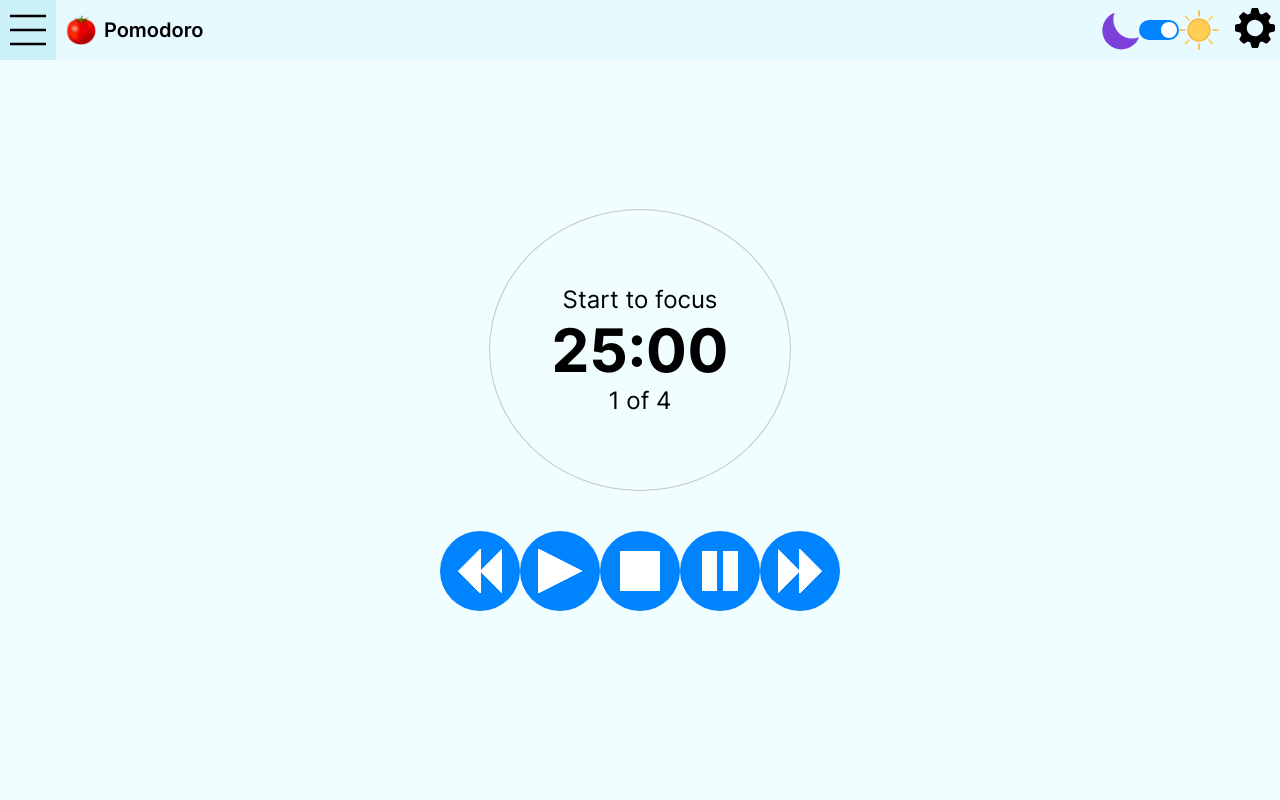
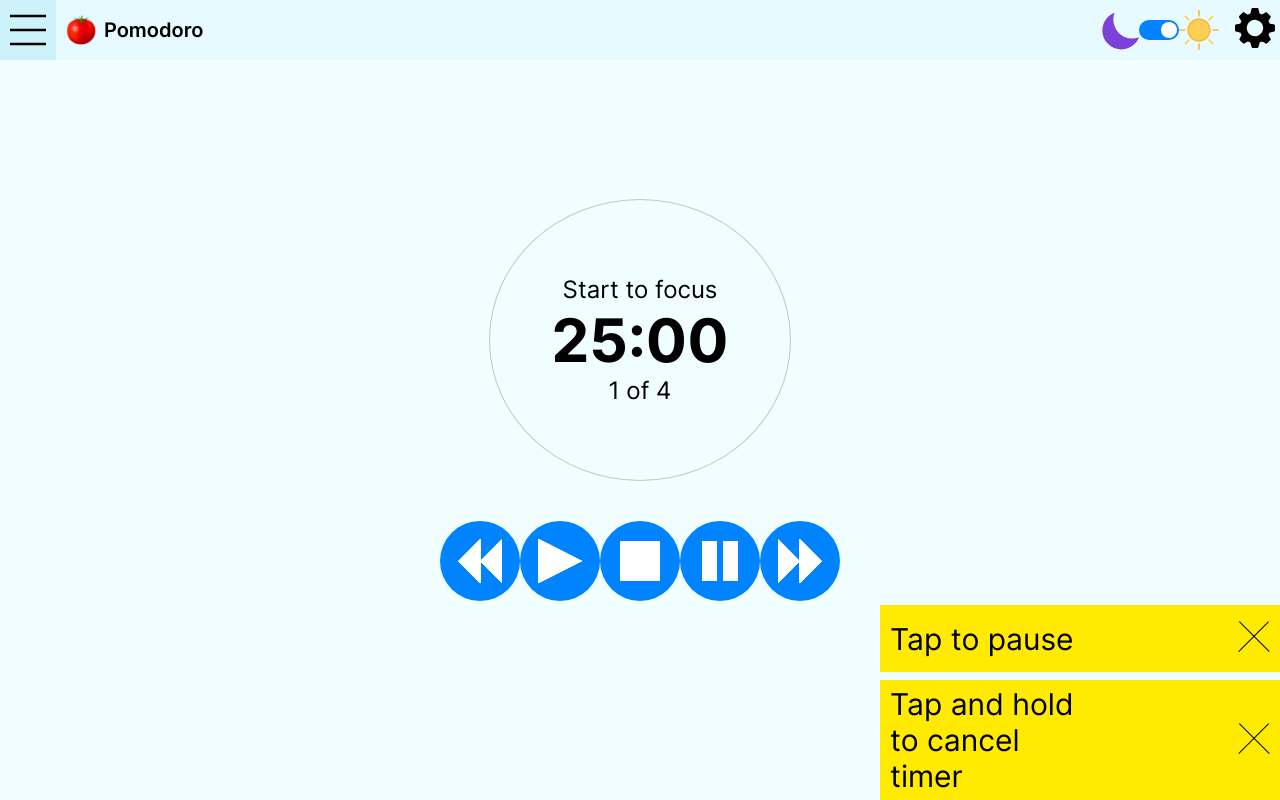
Before and after one commit to AliakseiHryhoryeu/pomodoro, a React app in the folder web/: page / in a window 1280 px wide. Built offline with nearby package versions, Linux system fonts and the light colour scheme; no server answers.

Commit message:
Add alert component

```diff
--- /dev/null
+++ b/web/src/app/components/Alert/Alert.scss
@@ -0,0 +1,33 @@
+.alert {
+	&__wrapper {
+		position: absolute;
+		right: 0;
+		bottom: 0;
+		cursor: pointer;
+		width: 100%;
+		max-width: 400px;
+	}
+	display: flex;
+	justify-content: space-between;
+	align-items: center;
+	width: 100%;
+	background: #ffea00;
+	margin-top: 8px;
+	max-width: 400px;
+	padding: 6px 0px;
+	&__text {
+		display: block;
+		padding-left: 10px;
+		font-size: 30px;
+		align-content: center;
+		max-width: 200px;
+		width: 100%;
+	}
+	&__close {
+		cursor: pointer;
+		padding: 10px;
+		&:hover {
+			background: #fff179;
+		}
+	}
+}
--- /dev/null
+++ b/web/src/app/components/Alert/AlertIcon.tsx
@@ -0,0 +1,28 @@
+import React, { FC } from 'react'
+
+export const AlertIcon: FC = () => {
+	return (
+		<svg
+			width='32'
+			height='31'
+			viewBox='0 0 32 31'
+			fill='none'
+			xmlns='http://www.w3.org/2000/svg'
+		>
+			<line
+				y1='-0.5'
+				x2='42.4257'
+				y2='-0.5'
+				transform='matrix(0.707096 -0.707118 0.707096 0.707118 1 31)'
+				stroke='black'
+			/>
+			<line
+				y1='-0.5'
+				x2='42.4257'
+				y2='-0.5'
+				transform='matrix(-0.707096 -0.707118 -0.707096 0.707118 31 31)'
+				stroke='black'
+			/>
+		</svg>
+	)
+}
--- /dev/null
+++ b/web/src/app/components/Alert/intex.tsx
@@ -0,0 +1,19 @@
+import React, { FC } from 'react'
+import { AlertIcon } from './AlertIcon'
+
+import './Alert.scss'
+
+type AlertProps = {
+	text: string
+}
+
+export const Alert: FC<AlertProps> = ({ text }) => {
+	return (
+		<div className='alert'>
+			<div className='alert__text'>{text}</div>
+			<div className='alert__close'>
+				<AlertIcon />
+			</div>
+		</div>
+	)
+}
--- /dev/null
+++ b/web/src/app/components/Timer/ChangeTime/intex.tsx
@@ -0,0 +1,12 @@
+import React, { FC } from 'react'
+import { ChangeTimeIcon } from './ChangeTimeIcon'
+
+export const ChangeTime: FC = props => {
+	return (
+		<div className='button'>
+			<ChangeTimeIcon />
+			<div className='button__title'>Pomodoro time:</div>
+			<div className='button__time'>25:00</div>
+		</div>
+	)
+}
--- a/web/src/app/components/Timer/index.tsx
+++ b/web/src/app/components/Timer/index.tsx
@@ -12,68 +12,73 @@ import { TimerPause } from './buttons/TimerPause'
 
 import './Timer.scss'
 import { TimerStop } from './buttons/TimerStop'
+import { Alert } from '../Alert/intex'
 
 export const Timer: FC = props => {
-	const { theme, isActiveTimer, currentTimer } = useTypedSelector(
+	const { theme, isActiveTimer, showAlert, currentTimer } = useTypedSelector(
 		(state: RootState) => {
 			return {
 				theme: state.theme.theme,
 				isActiveTimer: state.settings.timer.isActive,
+				showAlert: state.settings.showAlert,
 				currentTimer: state.settings.timer.currentTimer,
 			}
 		}
 	)
-	const [isPause, setPause] = useState(false)
 
-	const [minutes, setMinutes] = useState(25)
-	const [seconds, setSeconds] = useState(0)
-	const [displayMessage, setDisplayMessage] = useState(false)
+	// const [showAlert, setShowAlert] = useState(true)
+
+	// const [isPause, setPause] = useState(false)
+
+	// const [minutes, setMinutes] = useState(25)
+	// const [seconds, setSeconds] = useState(0)
+	// const [displayMessage, setDisplayMessage] = useState(false)
 
 	// привести в нормальный вид таймер завтра,
 	// начать делать версию для хрома,
 	// верстку логина, регистрации, 404 стр, и т.д. поправить
 	// упаковать серверную часть to do list в докер
 
-	const startTimer = () => {
-		let interval = setInterval(() => {
-			if (isPause) {
-				clearInterval(interval)
-			}
-			console.log('work')
-			if (seconds === 0) {
-				if (minutes !== 0) {
-					setSeconds(59)
-					setMinutes(minutes - 1)
-				} else {
-					let minutes = displayMessage ? 24 : 4
-					let seconds = 59
+	// const startTimer = () => {
+	// 	let interval = setInterval(() => {
+	// 		if (isPause) {
+	// 			clearInterval(interval)
+	// 		}
+	// 		console.log('work')
+	// 		if (seconds === 0) {
+	// 			if (minutes !== 0) {
+	// 				setSeconds(59)
+	// 				setMinutes(minutes - 1)
+	// 			} else {
+	// 				let minutes = displayMessage ? 24 : 4
+	// 				let seconds = 59
 
-					setSeconds(seconds)
-					setMinutes(minutes)
-					setDisplayMessage(!displayMessage)
-				}
-			} else {
-				setSeconds(seconds - 1)
-			}
-		}, 1000)
-	}
+	// 				setSeconds(seconds)
+	// 				setMinutes(minutes)
+	// 				setDisplayMessage(!displayMessage)
+	// 			}
+	// 		} else {
+	// 			setSeconds(seconds - 1)
+	// 		}
+	// 	}, 1000)
+	// }
 
-	const timerMinutes = minutes < 10 ? `0${minutes}` : minutes
-	const timerSeconds = seconds < 10 ? `0${seconds}` : seconds
+	// const timerMinutes = minutes < 10 ? `0${minutes}` : minutes
+	// const timerSeconds = seconds < 10 ? `0${seconds}` : seconds
 
+	// <>
+	// 	<div className='test'>
+	// 		<div className='message'>
+	// 			// {displayMessage && <div>Break time! New session starts in:</div>}
+	// 		</div>
+	// 		<div className='timer'>
+	// 			// {timerMinutes}:{timerSeconds}
+	// 		</div>
+	// 	</div>
+	// </>
 	const allActions = useActions()
 	return (
 		<>
-			<>
-				<div className='test'>
-					<div className='message'>
-						{displayMessage && <div>Break time! New session starts in:</div>}
-					</div>
-					<div className='timer'>
-						{timerMinutes}:{timerSeconds}
-					</div>
-				</div>
-			</>
 			<div className={classNames('timer', `timer-${theme}`)}>
 				<div className='timer__wrapper'>
 					<div className='timer__time'>
@@ -92,6 +97,15 @@ export const Timer: FC = props => {
 					</div>
 				</div>
 			</div>
+			{showAlert && (
+				<div
+					className='alert__wrapper'
+					onClick={() => allActions.hideAlert({})}
+				>
+					<Alert text={'Tap to pause'} />
+					<Alert text={'Tap and hold to cancel timer'} />
+				</div>
+			)}
 		</>
 	)
 }
--- a/web/src/app/store/settings/settings.slice.ts
+++ b/web/src/app/store/settings/settings.slice.ts
@@ -26,6 +26,7 @@ const initialState: ISettingsState = {
 		currentTime: 2500,
 		currentTimer: 'pomodoro',
 	},
+	showAlert: true,
 }
 
 export const settingsSlice = createSlice({
@@ -123,6 +124,12 @@ export const settingsSlice = createSlice({
 			}
 			localStorage.setItem(LocalStorageFolder, JSON.stringify(state))
 		},
+		// ============= //
+		// === Alert === //
+		// ============= //
+		hideAlert: (state, action: PayloadAction<{}>) => {
+			state.showAlert = false
+		},
 	},
 })
 
--- a/web/src/app/store/settings/settings.types.ts
+++ b/web/src/app/store/settings/settings.types.ts
@@ -2,6 +2,7 @@ export interface ISettingsState {
 	durations: IDurations
 	breaks: IBreaks
 	timer: ITimer
+	showAlert: boolean
 }
 
 export interface IDurations {
```
Also changed, not shown: web/src/app/components/Timer/ChangeTime/ChangeTimeIcon.tsx (added, +42 -0 lines).
